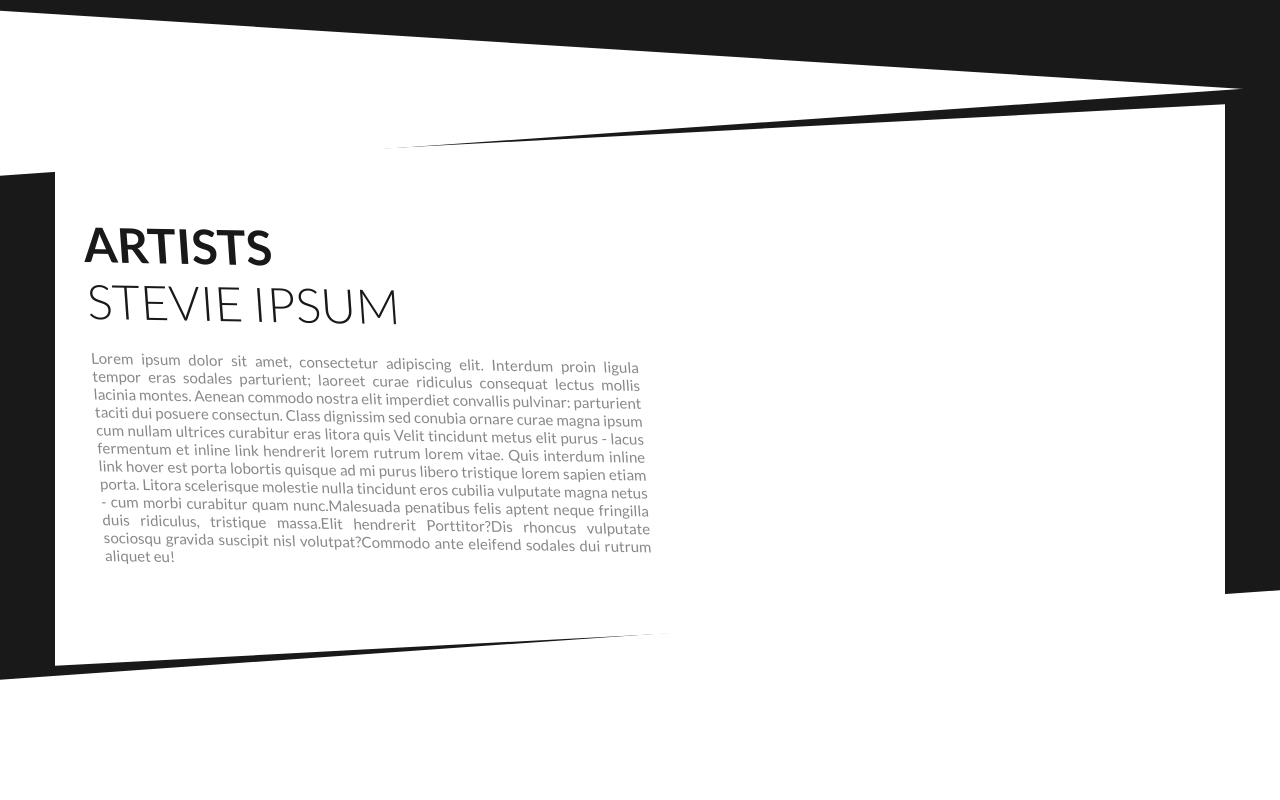
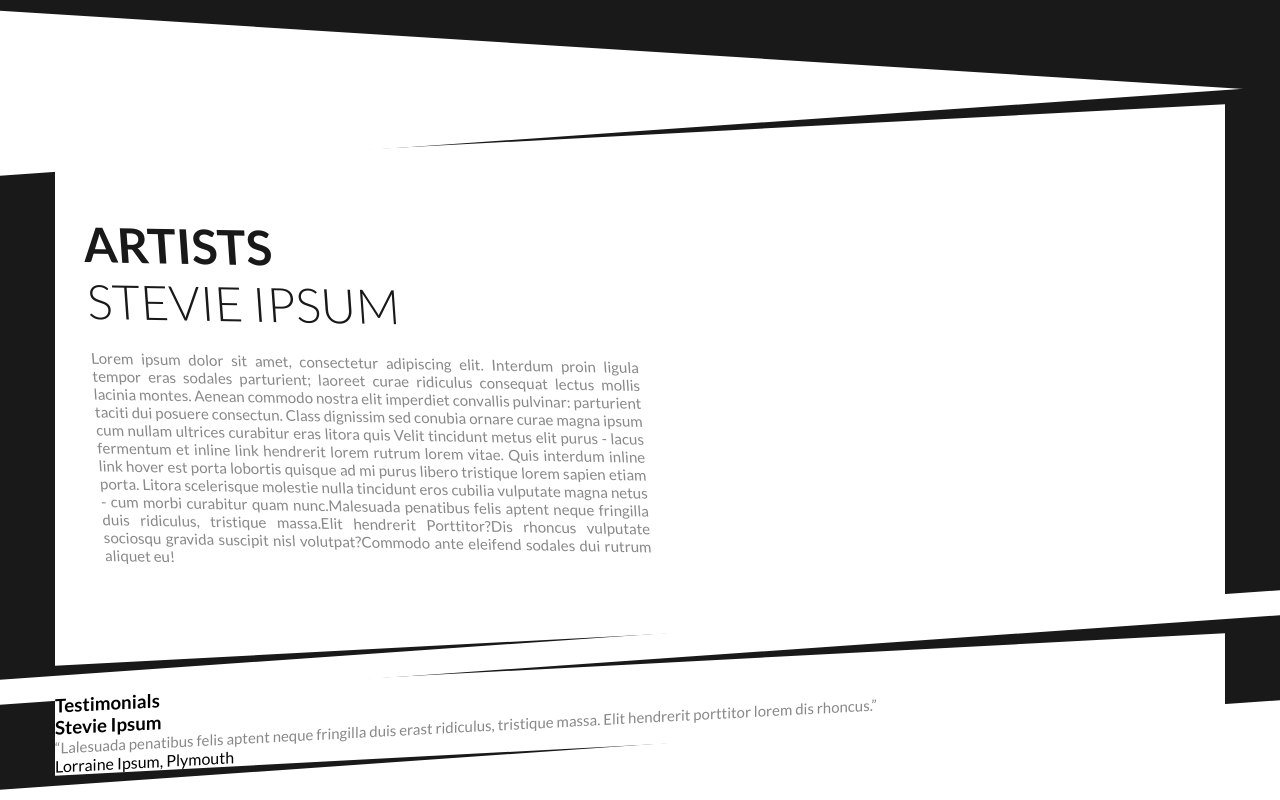
Before and after one commit to marya63/catmash, a plain HTML site: page index.html in a window 1280 px wide. Shown: the part 1579-2379 px from the top of the page. Before the commit the page ends 2269 px from the top, so only its background shows below. Drawn offline with Linux system fonts and the light colour scheme.

Commit message:
Сщтеуштук 3

```diff
--- a/index.html
+++ b/index.html
@@ -63,7 +63,7 @@ Litora scelerisque molestie nulla tincidunt eros cubilia vulputate magna netus -
 
 <div class="container2">
   <section class="wrap_container2">
-    <div class="article">
+    <div class="article1">
       <div class="article_left">
         <h3 class="article_left__title">
           <span class="article_left__title--bold">Artists</span><br/>
@@ -77,8 +77,20 @@ Litora scelerisque molestie nulla tincidunt eros cubilia vulputate magna netus -
   </section>
 </div>
 
-
-
+<div class="container3">
+  <section class="wrap_container3">
+    <div class="article2">
+      <div class="article_center">
+        <h3 class="article_center__title">
+          <span class="article_center__title--bold">Testimonials</span><br/>
+          Stevie Ipsum
+        </h3>
+        <p class="left_content">“Lalesuada penatibus felis aptent neque fringilla duis erast ridiculus, tristique massa. Elit hendrerit porttitor lorem dis rhoncus.”</p>
+        Lorraine Ipsum, Plymouth
+       </div>
+    </div>
+  </section>
+</div>
 
 </body>
 <footer></footer>
--- a/style.css
+++ b/style.css
@@ -43,7 +43,6 @@
   .menu-item:hover {
     color: #c7c6c6;
   }
-
 .image1 {
 	width: 100%;
   height: 700px;
@@ -52,7 +51,6 @@
   transform: skewY(-3.6deg);
   margin:-75px 0px 75px 0px;
   z-index: 2;
-
 }
 .image1__img {
   width: 100%;
@@ -64,12 +62,10 @@
   flex-direction: row;
   transform: skewY(-3.6deg);
 }
-
 .left,
 .right {
   width: 50%;
 }
-
 .container1 {
   background: #191919 none repeat scroll 0 0;
   transform: skewY(3.6deg);
@@ -136,6 +132,7 @@
   padding-top: 4px;
   margin-top: 25px;
   transform: skewY(-4deg);
+
 }
 .wrap_container2 {
   background: #fff;
@@ -144,9 +141,8 @@
   margin:0 auto;
   display: flex;
   flex-direction: row;
-
 }
-.article {
+.article1 {
   transform: skewX(4deg);
   padding: 30px 20px 60px 20px;
   width: 50%;
@@ -167,3 +163,17 @@
 .article_left__title--bold{
     font-weight: bold;
 }
+
+.container3 {
+  background: #191919;
+  padding-top: 4px;
+  margin-top: 25px;
+  transform: skewY(-4deg);
+}
+.wrap_container3 {
+  background: #fff;
+  transform: skewY(1deg);
+  width: 1170px;
+  margin: 0 auto;
+
+}
```
